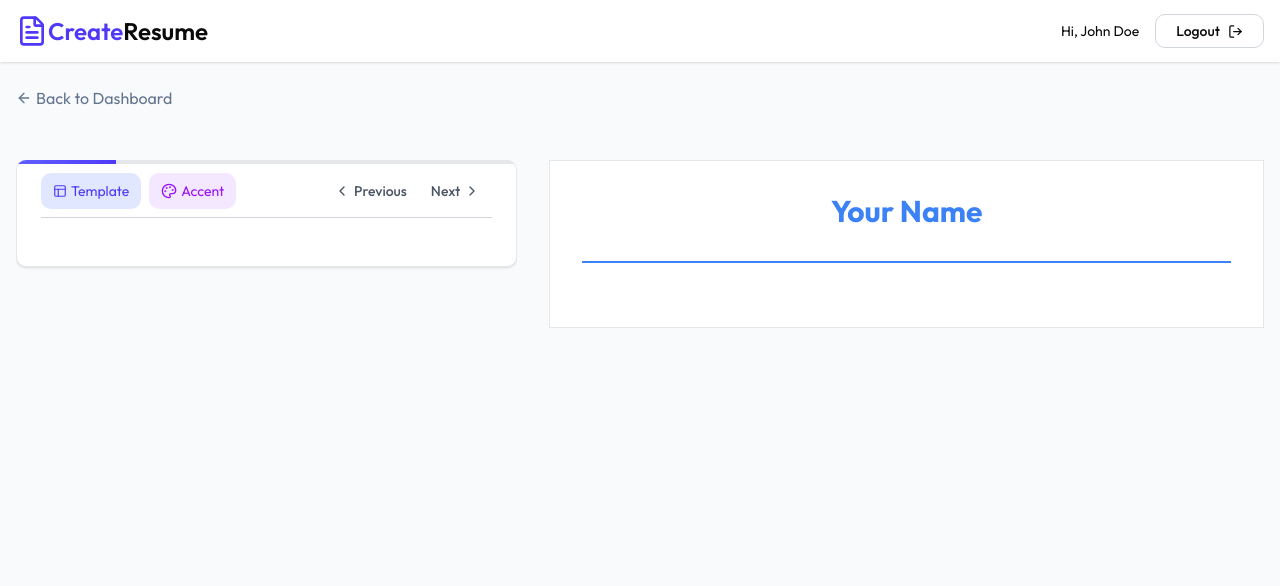
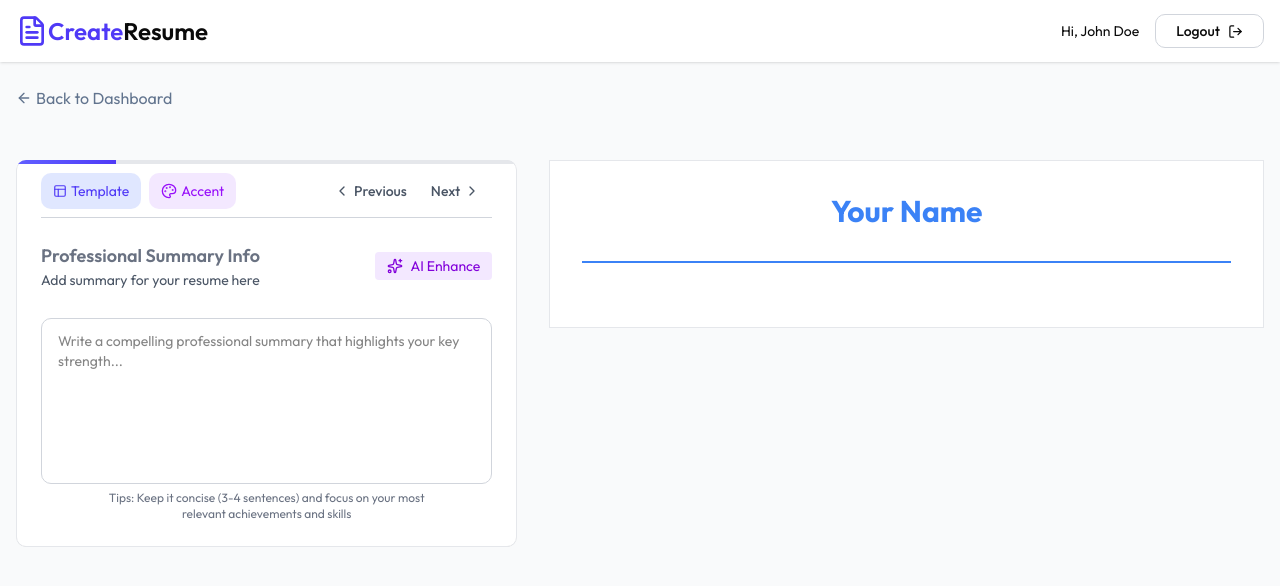
Before and after one commit to Osas706/create-resume, a React (Vite) app in the folder frontend/: page /app/create-resume/1 in a window 1280 px wide. Both pictures are taken after a click on the button "Next". Shown: the top 586 px of the page. Built offline with nearby package versions, Linux system fonts and the light colour scheme; the HTML template or start-up script is replaced by a standard one.

Commit message:
Updated CreateResume page (Summary Form component)

```diff
--- /dev/null
+++ b/frontend/src/features/createResume/SummaryForm.jsx
@@ -0,0 +1,42 @@
+import { Sparkles } from "lucide-react";
+import React from "react";
+
+function SummaryForm({ data, onChange, setResumeData }) {
+  return (
+    <div className="space-y-4">
+      <div className="flex items-center justify-between">
+        <div className="">
+          <h3 className="text-lg font-semibold text-gray-500">
+            Professional Summary Info
+          </h3>
+          <p className="text-sm text-gray-600">
+            Add summary for your resume here
+          </p>
+        </div>
+
+        <button className="flex items-center gap-2 px-3 py-1 text-sm bg-purple-100 text-purple-700 rounded hover:bg-purple-200 transition-colors disabled:opacity-50">
+          <Sparkles className="size-4" />
+          AI Enhance
+        </button>
+      </div>
+
+      {/* summary textarea */}
+      <div className="mt-5">
+        <textarea
+          name="summary"
+          id=""
+          rows={7}
+          value={data || ""}
+          className="w-full py-3 px-4 mt-2 border text-sm border-gray-300 rounded-lg focus:ring-indigo-500 focus:border-indigo-500 outline-none transition-colors resize-none"
+          placeholder="Write a compelling professional summary that highlights your key strength..."
+          onChange={(e) => onChange(e.target.value)}
+        />
+        <p className="text-xs text-gray-500 max-w-4/5 mx-auto text-center">
+          Tips: Keep it concise (3-4 sentences) and focus on your most relevant achievements and skills
+        </p>
+      </div>
+    </div>
+  );
+}
+
+export default SummaryForm;
--- a/frontend/src/pages/CreateResume.jsx
+++ b/frontend/src/pages/CreateResume.jsx
@@ -2,6 +2,7 @@
 import ColorPicker from "@/features/createResume/ColorPicker";
 import PersonalInfoForm from "@/features/createResume/PersonalInfoForm";
 import ResumePreview from "@/features/createResume/ResumePreview";
+import SummaryForm from "@/features/createResume/SummaryForm";
 import TemplateSelector from "@/features/createResume/TemplateSelector";
 import {
   ArrowLeft,
@@ -130,6 +131,7 @@
 
               {/* *** form *** */}
               <div className="space-y-6">
+                {/* ********** personal form ********** */}
                 {activeSection.id === "personal" && (
                   <PersonalInfoForm
                     data={resumeData?.personal_info}
@@ -143,6 +145,22 @@
                     setRemoveBackground={setRemoveBackground}
                   />
                 )}
+
+                {/* ********** summary form ********** */}
+                {activeSection.id === "summary" && (
+                  <SummaryForm
+                    data={resumeData?.professional_summary}
+                    onChange={(data) =>
+                      setResumeData((prev) => ({
+                        ...prev,
+                        professional_summary: data,
+                      }))
+                    }
+                    setResumeData={setResumeData}
+                  />
+                )}
+
+
               </div>
             </div>
           </div>
```
